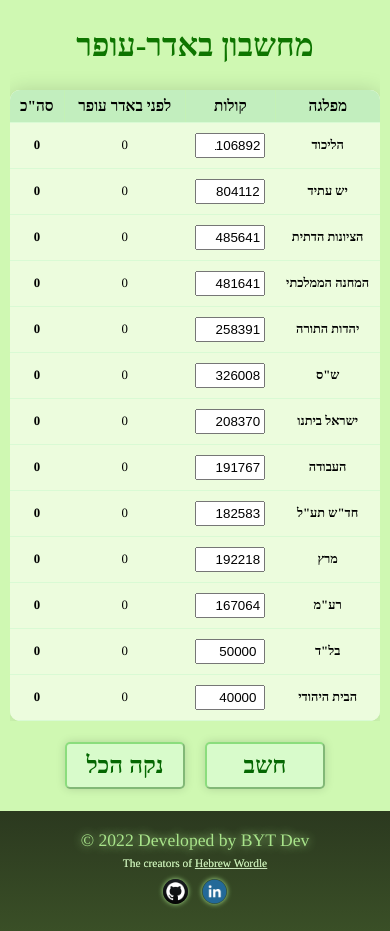
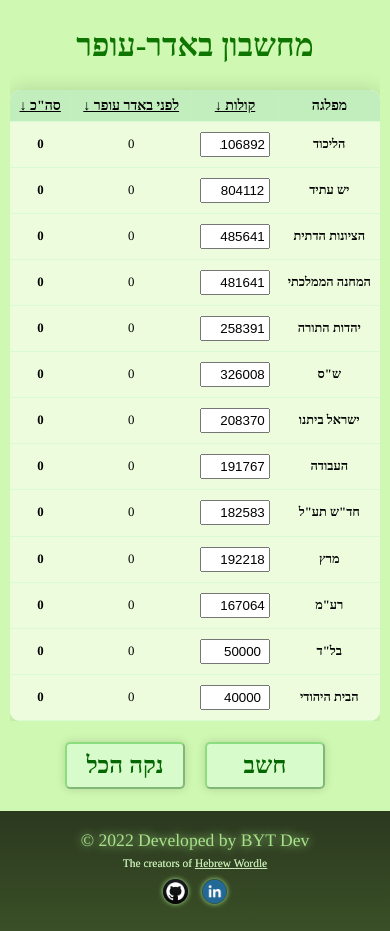
Before and after one commit to bytdev2022/bader-ofer-calculator, a React (Create React App) app: page / in a window 390 px wide. Built offline with nearby package versions, Linux system fonts and the light colour scheme; a web font is replaced by a local one.

Commit message:
sort arrow

```diff
--- a/src/App.css
+++ b/src/App.css
@@ -31,7 +31,6 @@
   text-decoration: underline;
   cursor: pointer;
 }
-
 tr:nth-child(even){
   background-color: rgba(224, 250, 198, 0.6);
 }
@@ -195,7 +194,14 @@
     padding: 7px;
     border-right: 1px outset rgba(197, 243, 177, 0.6);
   }
-
+  th {
+    background-color: rgb(194, 238, 190);
+    font-size: 1.1em;
+  }
+  .border-header-sort {
+    text-decoration: underline;
+    cursor: pointer;
+  }
   #main-container{
     display: flex;
     flex-direction: column;
--- a/src/App.js
+++ b/src/App.js
@@ -348,13 +348,13 @@
                                 מפלגה
                             </th>
                             <th onClick={this.sortByVotes} className={"border-header border-header-sort"}>
-                                קולות
+                                 קולות &#8595;
                             </th>
                             <th onClick={this.sortByMandates} className={"border-header border-header-sort"}>
-                                לפני באדר עופר
+                                 לפני באדר עופר &#8595;
                             </th>
                             <th onClick={this.sortBySum} className={"border-header border-header-sort"}>
-                                סה"כ
+                                סה"כ &#8595;
                             </th>
                         </tr>
                         </thead>
```
